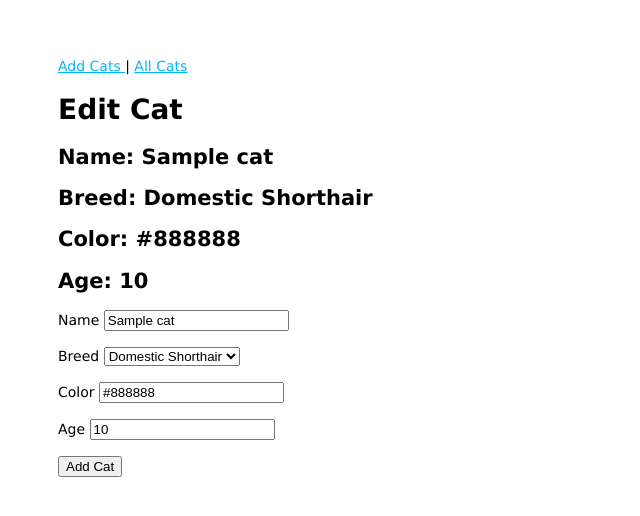
After one commit to ellen3128/Express-Exercise, a Node server app: page /cats/600000000000000000000001/edit in a window 1280 px wide. The commit adds this page. Shown: the top 516 px of the page, without its empty margins (0-640 px from the left). Run offline with Node 20, Linux system fonts and the light colour scheme; tables that the repository leaves empty hold one stand-in row (values such as "Sample post"); some libraries are stand-ins or nearby versions.

Commit message:
Make a link to the edit route

```diff
--- a/express-cat/controllers/cats.js
+++ b/express-cat/controllers/cats.js
@@ -5,7 +5,8 @@ module.exports = {
     create,
     index,
     show,
-    delete: deleteCat
+    delete: deleteCat,
+    edit
 };
 
 
@@ -46,3 +47,11 @@ async function deleteCat(req, res) {
         console.log(err)
     })
 }
+
+async function edit(req, res) {
+    const cats = await Cat.findById(req.params.id)
+    res.render('cats/edit', {
+        title: 'Edit Cat',
+        cats
+    })
+}
--- /dev/null
+++ b/express-cat/views/cats/edit.ejs
@@ -0,0 +1,32 @@
+<%- include('../partials/header') %>
+
+<h1>Edit Cat</h1>
+<h2>Name: <%= cats.name%></h2>
+<h2>Breed: <%= cats.breed%></h2>
+<h2>Color: <%= cats.color%></h2>
+<h2>Age: <%= cats.age%></h2>
+
+<form action="/cats/<%=cats.id%>?_method=PUT" method="POST" autocomplete="off">
+        <label> Name
+            <input type="text" name="name" value="<%=cats.name%>">
+        </label><br><br>
+        <label> Breed
+            <select name="breed">
+                <option value="Domestic Shorthair">Domestic Shorthair</option>
+                <option value="Maine Coon">Maine Coon</option>
+                <option value="Sphynx">Sphynx</option>
+                <option value="Bengal">Bengal</option>
+                <option value="Ragdoll">Ragdoll</option>
+            </select>
+        </label><br><br>
+        <label> Color
+            <input type="text" name="color" value="<%=cats.color%>">
+        </label><br><br>
+        <label> Age
+            <input type="number" name="age" value="<%=cats.age%>">
+        </label><br><br>
+        <button type="submit">Add Cat</button>
+</form>
+
+
+<%- include('../partials/footer') %>
--- a/express-cat/views/cats/show.ejs
+++ b/express-cat/views/cats/show.ejs
@@ -10,6 +10,7 @@
     <div><%= cats.color %></div>
     <div> Age: </div>
     <div><%= cats.age %></div>
+    <a href="/cats/<%= cats._id %>/edit">Edit Cat</a>
 </section>
 
 <%- include('../partials/footer') %>
```
Also changed, not shown: express-cat/routes/cats.js (+7 -2 lines).
